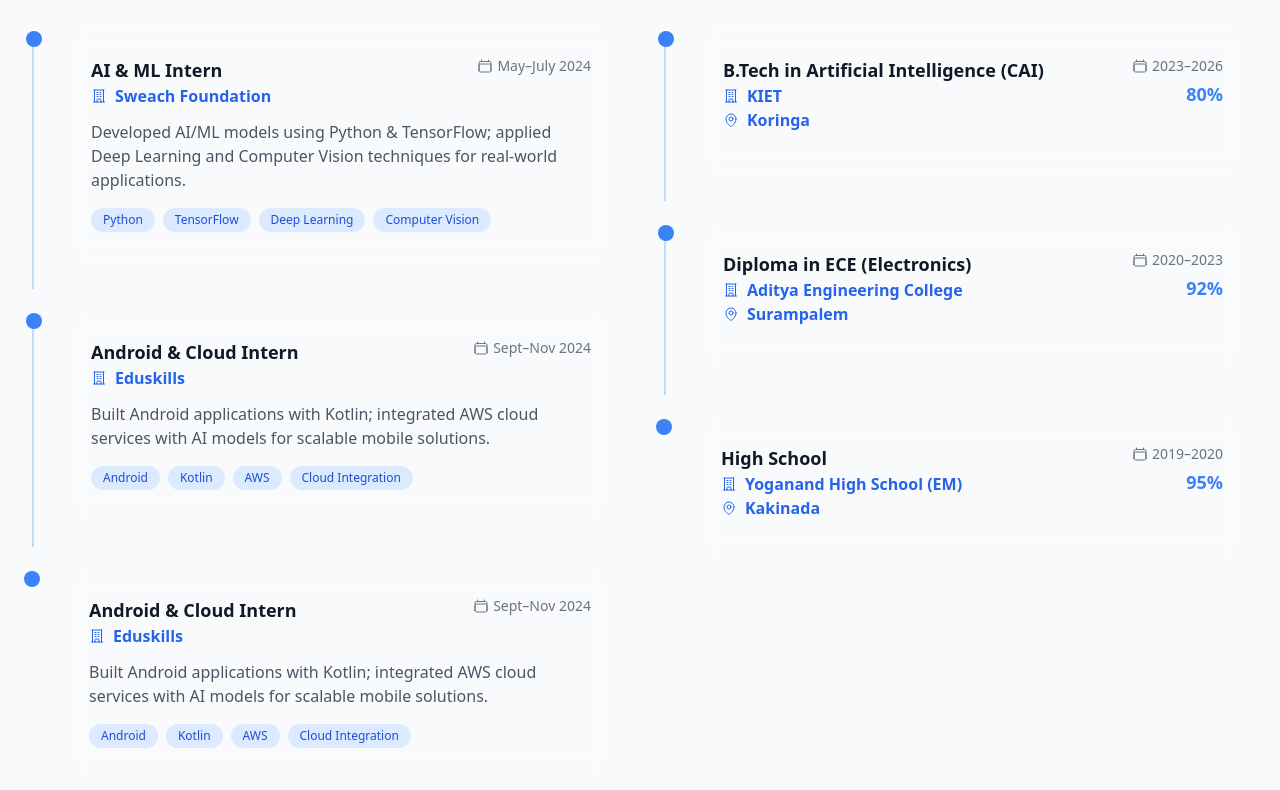
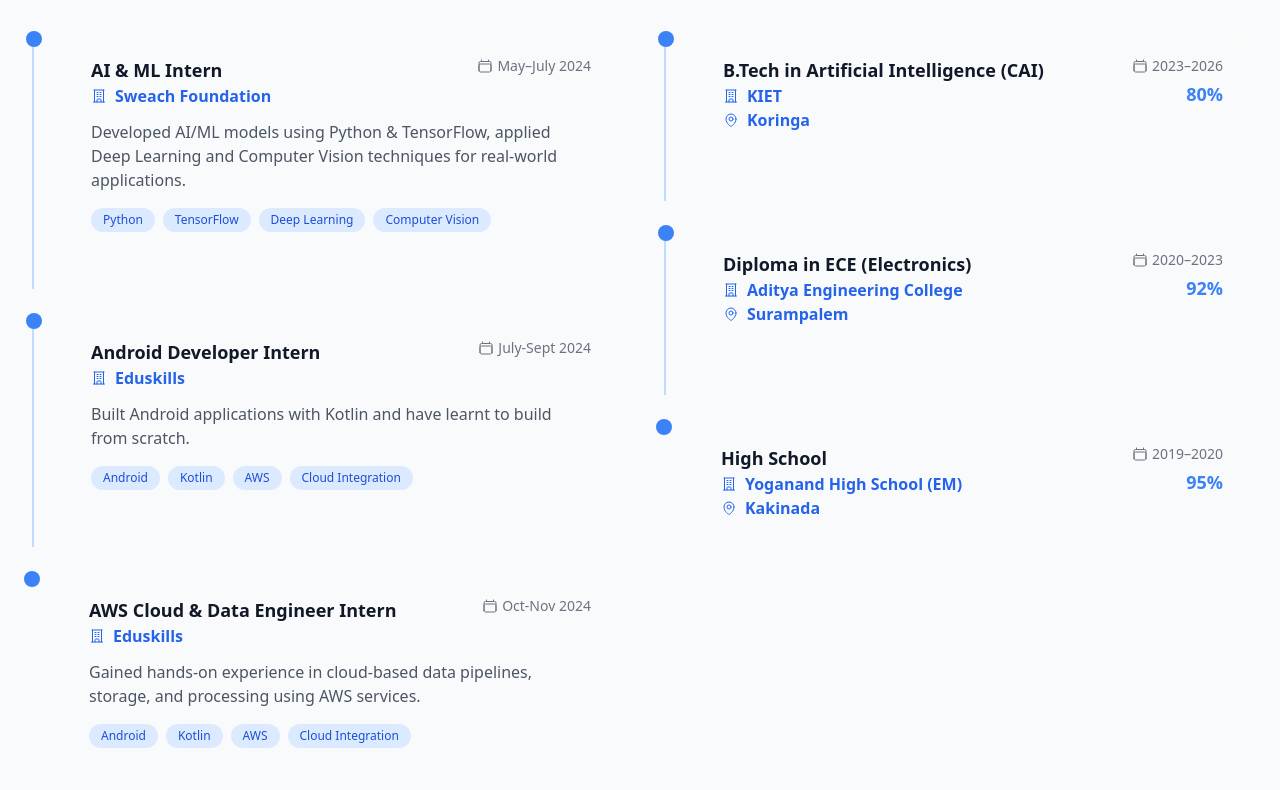
Before and after one commit to Seshu003/Personal_Portfolio, a React (Vite) app: page / in a window 1280 px wide. Shown: the part 5330-6120 px from the top of the page. Built offline with nearby package versions, Linux system fonts and the light colour scheme; the HTML template or start-up script is replaced by a standard one.

Commit message:
Update Experience.jsx

```diff
--- a/src/components/Experience.jsx
+++ b/src/components/Experience.jsx
@@ -43,23 +43,23 @@
       title: 'AI & ML Intern',
       company: 'Sweach Foundation',
       period: 'May–July 2024',
-      description: 'Developed AI/ML models using Python & TensorFlow; applied Deep Learning and Computer Vision techniques for real-world applications.',
+      description: 'Developed AI/ML models using Python & TensorFlow, applied Deep Learning and Computer Vision techniques for real-world applications.',
       tags: ['Python', 'TensorFlow', 'Deep Learning', 'Computer Vision'],
       type: 'internship'
     },
     {
-      title: 'Android & Cloud Intern',
+      title: 'Android Developer Intern',
       company: 'Eduskills',
-      period: 'Sept–Nov 2024',
-      description: 'Built Android applications with Kotlin; integrated AWS cloud services with AI models for scalable mobile solutions.',
+      period: 'July-Sept 2024',
+      description: 'Built Android applications with Kotlin and have learnt to build from scratch.',
       tags: ['Android', 'Kotlin', 'AWS', 'Cloud Integration'],
       type: 'internship'
     },
     {
-      title: 'Android & Cloud Intern',
+      title: 'AWS Cloud & Data Engineer Intern',
       company: 'Eduskills',
-      period: 'Sept–Nov 2024',
-      description: 'Built Android applications with Kotlin; integrated AWS cloud services with AI models for scalable mobile solutions.',
+      period: 'Oct-Nov 2024',
+      description: 'Gained hands-on experience in cloud-based data pipelines, storage, and processing using AWS services.',
       tags: ['Android', 'Kotlin', 'AWS', 'Cloud Integration'],
       type: 'internship'
     }
@@ -251,7 +251,7 @@
             <div className="flex items-center justify-center gap-3 mb-12">
               <TrophyIcon className="w-8 h-8 text-primary-500" />
               <h3 className="text-2xl font-bold text-gray-900 dark:text-white">
-                Achievements & Certifications
+                Achievements
               </h3>
             </div>
 
```
